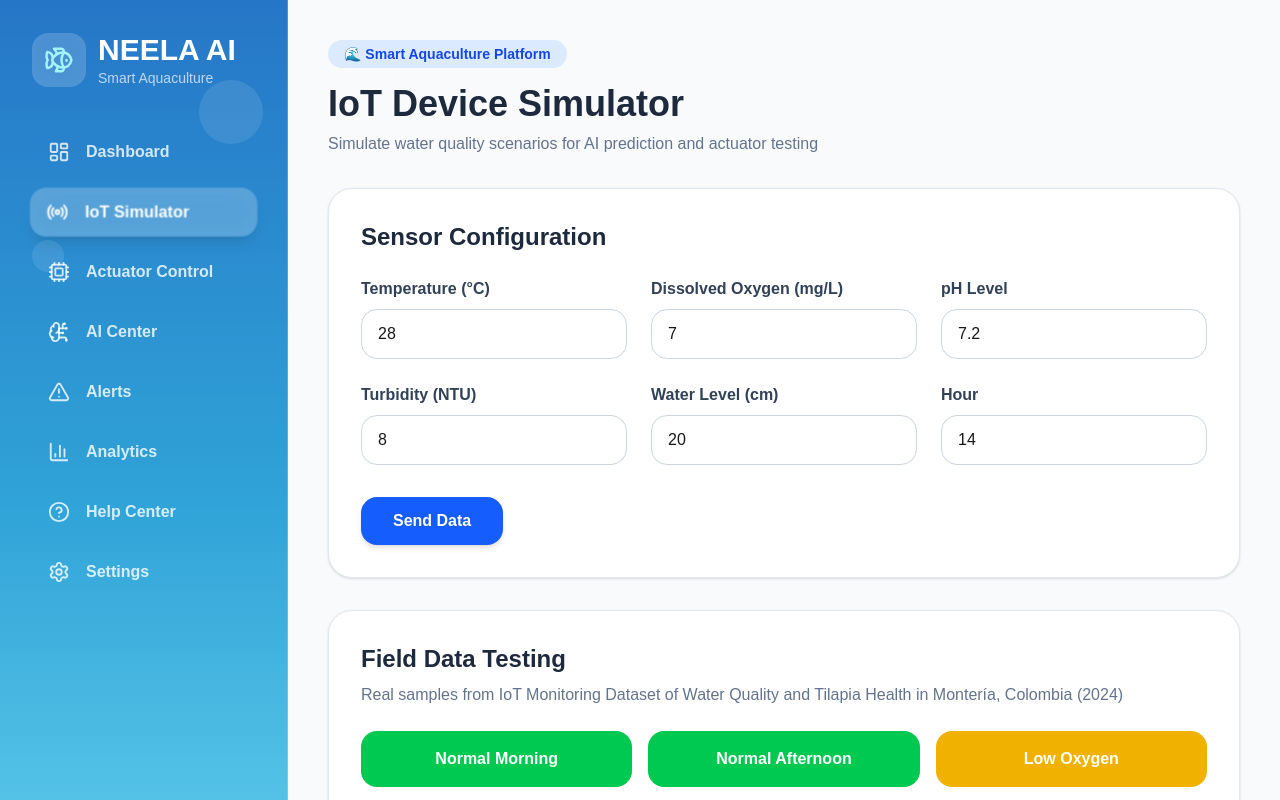
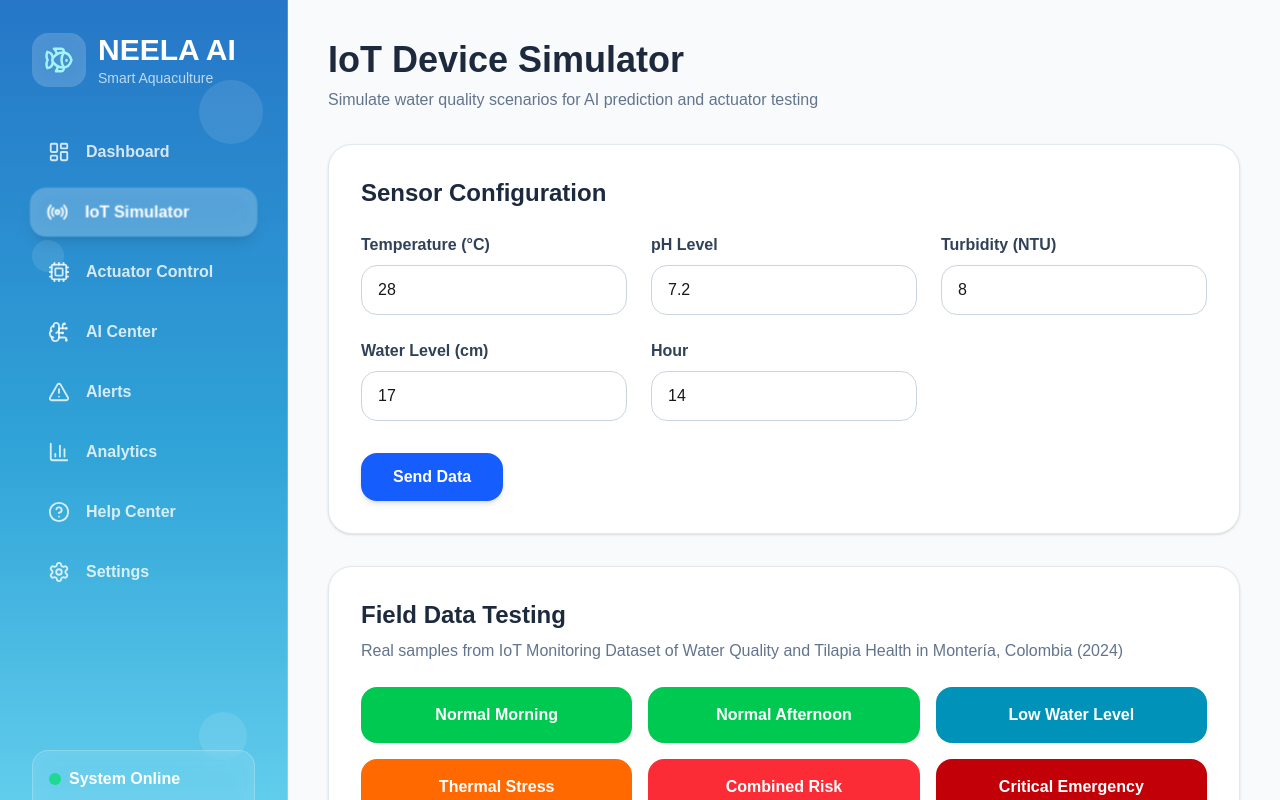
Before and after one commit to ryzmo/neela-ai, a Next.js app: page /simulator in a window 1280 px wide. Shown: the top 800 px of the page. Built offline with nearby package versions, Linux system fonts and the light colour scheme.

Commit message:
update do

```diff
--- a/src/pages/ai-center.js
+++ b/src/pages/ai-center.js
@@ -46,9 +46,6 @@ export default function AICenter() {
         <div>
           {/* HEADER */}
           <div className="flex items-center gap-3 mb-8">
-            <div className="p-3 rounded-2xl bg-cyan-50 border border-cyan-100">
-              <Sparkles className="text-cyan-600" size={26} />
-            </div>
             <div>
               <h1 className="text-3xl md:text-4xl font-black text-slate-900">
                 AI Decision Center
--- a/src/pages/help.js
+++ b/src/pages/help.js
@@ -84,19 +84,6 @@ export default function HelpPage() {
         <div className="mb-10">
 
           <div className="flex items-center gap-4 mb-4">
-
-            <div
-              className="
-                p-4
-                rounded-2xl
-                bg-cyan-100
-              "
-            >
-              <CircleHelp
-                className="text-cyan-700"
-                size={36}
-              />
-            </div>
 
             <div>
               <h1 className="text-4xl font-bold">
--- a/src/pages/settings.js
+++ b/src/pages/settings.js
@@ -247,62 +247,6 @@ async function loadSettings() {
 
         </div>
 
-        {/* DEVICE SETTINGS */}
-
-        <div className="bg-white rounded-2xl shadow p-8 mb-8">
-
-          <h2 className="text-2xl font-bold mb-6">
-
-            IoT Device Configuration
-
-          </h2>
-
-          <div className="space-y-4">
-
-            <div>
-
-              <label className="block mb-2">
-
-                Device ID
-
-              </label>
-
-              <input
-                defaultValue="AQA-001"
-                className="
-                  border
-                  rounded-xl
-                  p-3
-                  w-full
-                "
-              />
-
-            </div>
-
-            <div>
-
-              <label className="block mb-2">
-
-                MQTT Broker
-
-              </label>
-
-              <input
-                defaultValue="mqtt://localhost"
-                className="
-                  border
-                  rounded-xl
-                  p-3
-                  w-full
-                "
-              />
-
-            </div>
-
-          </div>
-
-        </div>
-
         {/* SAVE */}
 
         <button
--- a/src/pages/simulator.js
+++ b/src/pages/simulator.js
@@ -11,7 +11,6 @@ export default function Simulator() {
 function normalMorning() {
   setSensor({
     temperature: 27.18,
-    do: 6.18,
     ph: 7.91,
     turbidity: 3.25,
     water_level: 20, // 100%
@@ -22,7 +21,6 @@ function normalMorning() {
 function normalAfternoon() {
   setSensor({
     temperature: 27.85,
-    do: 6.68,
     ph: 7.88,
     turbidity: 3.48,
     water_level: 19, // 95%
@@ -33,7 +31,6 @@ function normalAfternoon() {
 function thermalStress() {
   setSensor({
     temperature: 28.35,
-    do: 7.89,
     ph: 8.00,
     turbidity: 2.79,
     water_level: 18, // 90%
@@ -41,21 +38,9 @@ function thermalStress() {
   });
 }
 
-function lowOxygen() {
-  setSensor({
-    temperature: 28.00,
-    do: 4.50,
-    ph: 7.90,
-    turbidity: 3.20,
-    water_level: 18, // 90%
-    hour: 5,
-  });
-}
-
 function lowWaterLevel() {
   setSensor({
     temperature: 28,
-    do: 6.8,
     ph: 7.3,
     turbidity: 3,
     water_level: 5, // 25%
@@ -66,7 +51,6 @@ function lowWaterLevel() {
 function combinedRisk() {
   setSensor({
     temperature: 30.50,
-    do: 4.20,
     ph: 8.20,
     turbidity: 5.00,
     water_level: 4, // 20%
@@ -77,7 +61,6 @@ function combinedRisk() {
 function criticalCondition() {
   setSensor({
     temperature: 33.00,
-    do: 2.00,
     ph: 5.80,
     turbidity: 30.00,
     water_level: 2, // 10%
@@ -88,10 +71,9 @@ function criticalCondition() {
   const [sensor, setSensor] = useState({
 
     temperature: 28,
-    do: 7,
     ph: 7.2,
     turbidity: 8,
-    water_level: 20,
+    water_level: 17,
     hour: 14
 
   });
@@ -134,9 +116,6 @@ function criticalCondition() {
       <main className="flex-1 p-4 md:p-10 ">
         {/* Header */}
         <div className="mb-8">
-          <div className="inline-flex items-center gap-2 bg-blue-100 text-blue-700 rounded-full px-4 py-1 text-sm font-semibold mb-4">
-            🌊 Smart Aquaculture Platform
-          </div>
 
           <h1 className="text-4xl font-black text-slate-800">
             IoT Device Simulator
@@ -160,11 +139,6 @@ function criticalCondition() {
                 label: "Temperature (°C)",
                 value: sensor.temperature,
                 key: "temperature",
-              },
-              {
-                label: "Dissolved Oxygen (mg/L)",
-                value: sensor.do,
-                key: "do",
               },
               {
                 label: "pH Level",
@@ -284,22 +258,6 @@ function criticalCondition() {
             </button>
 
             <button
-              onClick={lowOxygen}
-              className="
-                bg-yellow-500
-                hover:bg-yellow-600
-                text-white
-                font-semibold
-                p-4
-                rounded-2xl
-                transition-all
-                hover:-translate-y-1
-              "
-            >
-              Low Oxygen
-            </button>
-
-            <button
               onClick={lowWaterLevel}
               className="
                 bg-cyan-600
```
